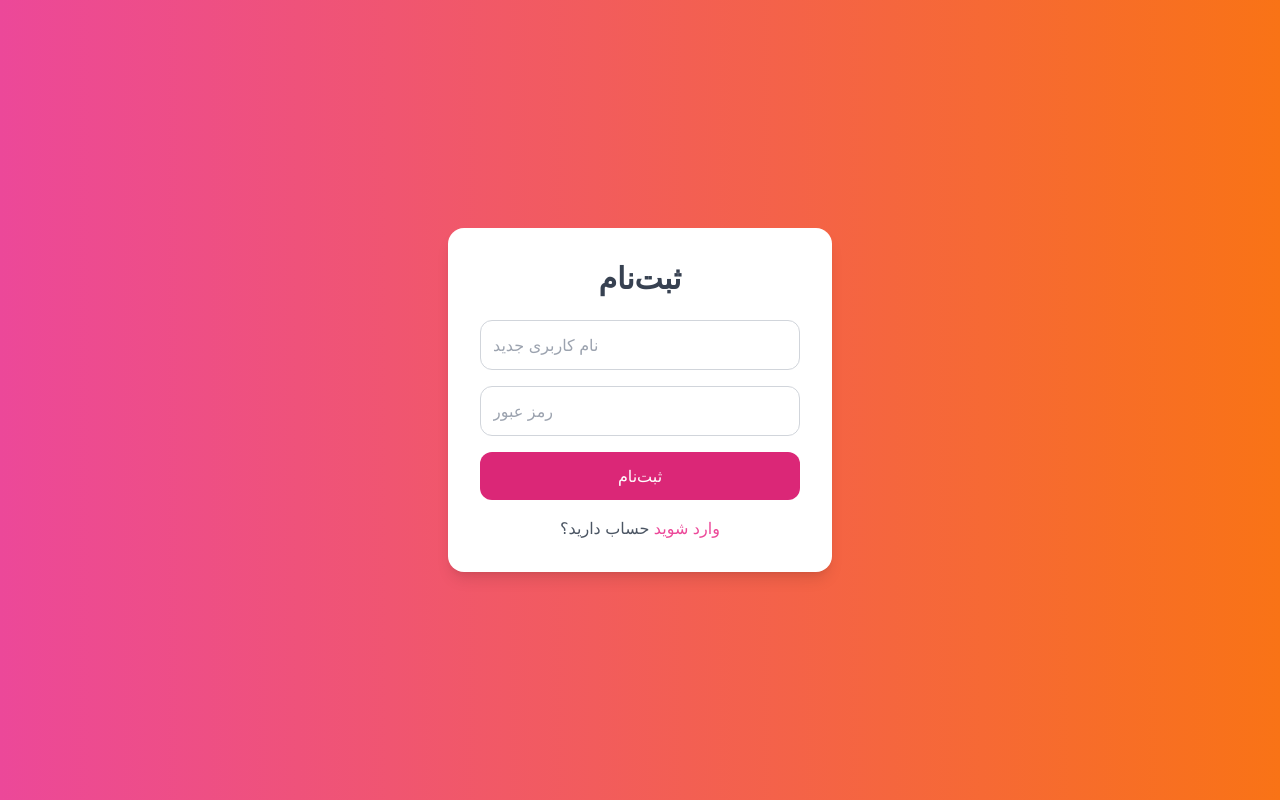
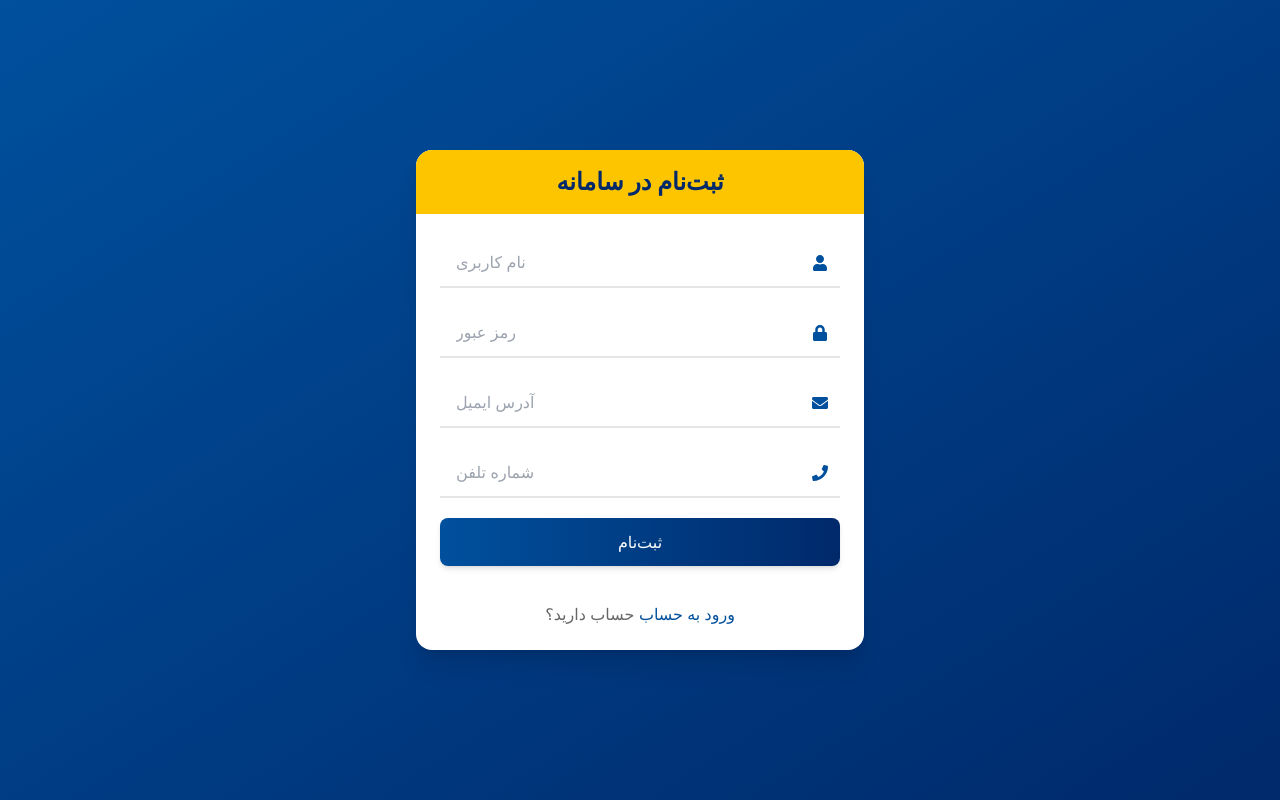
Before and after one commit to SabaAnsari2002/pwa-store, a React (Vite) app: page /register in a window 1280 px wide. Built offline with nearby package versions, Linux system fonts and the light colour scheme.

Commit message:
add style to login and register page

```diff
--- a/src/pages/Login.tsx
+++ b/src/pages/Login.tsx
@@ -1,57 +1,104 @@
 import React, { useState } from "react";
 import { useNavigate } from "react-router-dom";
+import { FaUser, FaLock } from "react-icons/fa";
 
 interface LoginProps {
   setUser: (user: string | null) => void;
 }
 
 const Login: React.FC<LoginProps> = ({ setUser }) => {
-  const [username, setUsername] = useState("");
-  const [password, setPassword] = useState("");
+  const [credentials, setCredentials] = useState({
+    username: "",
+    password: ""
+  });
+
   const navigate = useNavigate();
 
-  const handleLogin = () => {
-    if (username.trim() && password.trim()) {
-      localStorage.setItem("user", username);
-      setUser(username);
+  const handleChange = (e: React.ChangeEvent<HTMLInputElement>) => {
+    const { name, value } = e.target;
+    setCredentials(prev => ({ ...prev, [name]: value }));
+  };
+
+  const handleLogin = (e: React.FormEvent) => {
+    e.preventDefault();
+    if (credentials.username.trim() && credentials.password.trim()) {
+      localStorage.setItem("user", credentials.username);
+      setUser(credentials.username);
       navigate("/");
     }
   };
 
   return (
-      <div className="flex items-center justify-center min-h-screen bg-gradient-to-r from-blue-500 to-purple-600">
-        <div className="bg-white p-8 rounded-2xl shadow-lg w-96">
-          <h2 className="text-3xl font-bold text-center text-gray-700 mb-6">ورود به حساب</h2>
+      <div className="flex items-center justify-center min-h-screen bg-gradient-to-br from-[#00509D] to-[#00296B] p-4">
+        <div className="w-full max-w-md">
+          <div className="bg-white rounded-2xl shadow-xl overflow-hidden">
+            <div className="bg-[#FDC500] p-4 text-center">
+              <h2 className="text-2xl font-bold text-[#00296B]">ورود به سامانه</h2>
+            </div>
 
+            <form onSubmit={handleLogin} className="p-6 space-y-5">
+              <div className="relative">
+                <div className="absolute inset-y-0 right-0 flex items-center pr-3 pointer-events-none text-[#00509D]">
+                  <FaUser />
+                </div>
                 <input
+                    name="username"
                     type="text"
                     placeholder="نام کاربری"
-              value={username}
-              onChange={(e) => setUsername(e.target.value)}
-              className="w-full p-3 mb-4 border border-gray-300 rounded-xl focus:outline-none focus:ring-2 focus:ring-blue-500"
+                    value={credentials.username}
+                    onChange={handleChange}
+                    className="w-full pr-10 pl-4 py-3 border-b-2 border-[#E5E5E5] focus:border-[#00509D] focus:outline-none bg-transparent transition-all"
+                    required
                 />
+              </div>
 
+              <div className="relative">
+                <div className="absolute inset-y-0 right-0 flex items-center pr-3 pointer-events-none text-[#00509D]">
+                  <FaLock />
+                </div>
                 <input
+                    name="password"
                     type="password"
                     placeholder="رمز عبور"
-              value={password}
-              onChange={(e) => setPassword(e.target.value)}
-              className="w-full p-3 mb-4 border border-gray-300 rounded-xl focus:outline-none focus:ring-2 focus:ring-blue-500"
+                    value={credentials.password}
+                    onChange={handleChange}
+                    className="w-full pr-10 pl-4 py-3 border-b-2 border-[#E5E5E5] focus:border-[#00509D] focus:outline-none bg-transparent transition-all"
+                    required
                 />
+              </div>
+
+              <div className="flex justify-between items-center pt-2">
+                <label className="flex items-center text-sm text-[#666]">
+                  <input type="checkbox" className="mr-2 accent-[#00509D]" />
+                  مرا به خاطر بسپار
+                </label>
+                <button
+                    type="button"
+                    className="text-sm text-[#00509D] hover:text-[#00296B] transition-colors"
+                >
+                  فراموشی رمز عبور؟
+                </button>
+              </div>
 
               <button
-              className="w-full bg-blue-600 hover:bg-blue-700 text-white py-3 rounded-xl transition-all"
-              onClick={handleLogin}
+                  type="submit"
+                  className="w-full bg-gradient-to-r from-[#00509D] to-[#00296B] text-white py-3 rounded-lg mt-6 shadow-md hover:shadow-lg transition-all transform hover:-translate-y-1"
               >
-            ورود
+                ورود به حساب
               </button>
 
-          <p className="text-center mt-4 text-gray-600">
-            حساب ندارید؟{" "}
-            <button className="text-blue-500 hover:underline" onClick={() => navigate("/register")}>
+              <div className="text-center pt-4">
+                <span className="text-[#666]">حساب ندارید؟ </span>
+                <button
+                    type="button"
+                    onClick={() => navigate("/register")}
+                    className="text-[#00509D] font-medium hover:text-[#00296B] transition-colors"
+                >
                   ثبت‌نام کنید
                 </button>
-          </p>
+              </div>
+            </form>
+          </div>
         </div>
       </div>
   );
--- a/src/pages/Register.tsx
+++ b/src/pages/Register.tsx
@@ -1,52 +1,117 @@
 import React, { useState } from "react";
 import { useNavigate } from "react-router-dom";
+import { FaUser, FaLock, FaEnvelope, FaPhone } from "react-icons/fa";
 
 const Register: React.FC = () => {
-  const [newUser, setNewUser] = useState("");
-  const [password, setPassword] = useState("");
+  const [formData, setFormData] = useState({
+    username: "",
+    password: "",
+    email: "",
+    phone: ""
+  });
+
   const navigate = useNavigate();
 
-  const handleRegister = () => {
-    if (newUser.trim() && password.trim()) {
+  const handleChange = (e: React.ChangeEvent<HTMLInputElement>) => {
+    const { name, value } = e.target;
+    setFormData(prev => ({ ...prev, [name]: value }));
+  };
+
+  const handleRegister = (e: React.FormEvent) => {
+    e.preventDefault();
+    if (formData.username.trim() && formData.password.trim()) {
       alert("ثبت‌نام موفق! اکنون وارد شوید.");
       navigate("/login");
     }
   };
 
   return (
-      <div className="flex items-center justify-center min-h-screen bg-gradient-to-r from-pink-500 to-orange-500">
-        <div className="bg-white p-8 rounded-2xl shadow-lg w-96">
-          <h2 className="text-3xl font-bold text-center text-gray-700 mb-6">ثبت‌نام</h2>
+      <div className="flex items-center justify-center min-h-screen bg-gradient-to-br from-[#00509D] to-[#00296B] p-4">
+        <div className="w-full max-w-md">
+          <div className="bg-white rounded-2xl shadow-xl overflow-hidden">
+            <div className="bg-[#FDC500] p-4 text-center">
+              <h2 className="text-2xl font-bold text-[#00296B]">ثبت‌نام در سامانه</h2>
+            </div>
 
+            <form onSubmit={handleRegister} className="p-6 space-y-5">
+              <div className="relative">
+                <div className="absolute inset-y-0 right-0 flex items-center pr-3 pointer-events-none text-[#00509D]">
+                  <FaUser />
+                </div>
                 <input
+                    name="username"
                     type="text"
-              placeholder="نام کاربری جدید"
-              value={newUser}
-              onChange={(e) => setNewUser(e.target.value)}
-              className="w-full p-3 mb-4 border border-gray-300 rounded-xl focus:outline-none focus:ring-2 focus:ring-pink-500"
+                    placeholder="نام کاربری"
+                    value={formData.username}
+                    onChange={handleChange}
+                    className="w-full pr-10 pl-4 py-3 border-b-2 border-[#E5E5E5] focus:border-[#00509D] focus:outline-none bg-transparent transition-all"
+                    required
                 />
+              </div>
 
+              <div className="relative">
+                <div className="absolute inset-y-0 right-0 flex items-center pr-3 pointer-events-none text-[#00509D]">
+                  <FaLock />
+                </div>
                 <input
+                    name="password"
                     type="password"
                     placeholder="رمز عبور"
-              value={password}
-              onChange={(e) => setPassword(e.target.value)}
-              className="w-full p-3 mb-4 border border-gray-300 rounded-xl focus:outline-none focus:ring-2 focus:ring-pink-500"
+                    value={formData.password}
+                    onChange={handleChange}
+                    className="w-full pr-10 pl-4 py-3 border-b-2 border-[#E5E5E5] focus:border-[#00509D] focus:outline-none bg-transparent transition-all"
+                    required
                 />
+              </div>
+
+              <div className="relative">
+                <div className="absolute inset-y-0 right-0 flex items-center pr-3 pointer-events-none text-[#00509D]">
+                  <FaEnvelope />
+                </div>
+                <input
+                    name="email"
+                    type="email"
+                    placeholder="آدرس ایمیل"
+                    value={formData.email}
+                    onChange={handleChange}
+                    className="w-full pr-10 pl-4 py-3 border-b-2 border-[#E5E5E5] focus:border-[#00509D] focus:outline-none bg-transparent transition-all"
+                    required
+                />
+              </div>
+
+              <div className="relative">
+                <div className="absolute inset-y-0 right-0 flex items-center pr-3 pointer-events-none text-[#00509D]">
+                  <FaPhone />
+                </div>
+                <input
+                    name="phone"
+                    type="tel"
+                    placeholder="شماره تلفن"
+                    value={formData.phone}
+                    onChange={handleChange}
+                    className="w-full pr-10 pl-4 py-3 border-b-2 border-[#E5E5E5] focus:border-[#00509D] focus:outline-none bg-transparent transition-all"
+                />
+              </div>
 
               <button
-              className="w-full bg-pink-600 hover:bg-pink-700 text-white py-3 rounded-xl transition-all"
-              onClick={handleRegister}
+                  type="submit"
+                  className="w-full bg-gradient-to-r from-[#00509D] to-[#00296B] text-white py-3 rounded-lg mt-6 shadow-md hover:shadow-lg transition-all transform hover:-translate-y-1"
               >
                 ثبت‌نام
               </button>
 
-          <p className="text-center mt-4 text-gray-600">
-            حساب دارید؟{" "}
-            <button className="text-pink-500 hover:underline" onClick={() => navigate("/login")}>
-              وارد شوید
+              <div className="text-center pt-4">
+                <span className="text-[#666]">حساب دارید؟ </span>
+                <button
+                    type="button"
+                    onClick={() => navigate("/login")}
+                    className="text-[#00509D] font-medium hover:text-[#00296B] transition-colors"
+                >
+                  ورود به حساب
                 </button>
-          </p>
+              </div>
+            </form>
+          </div>
         </div>
       </div>
   );
```
Lines whose indentation alone changed are shown as unchanged.
